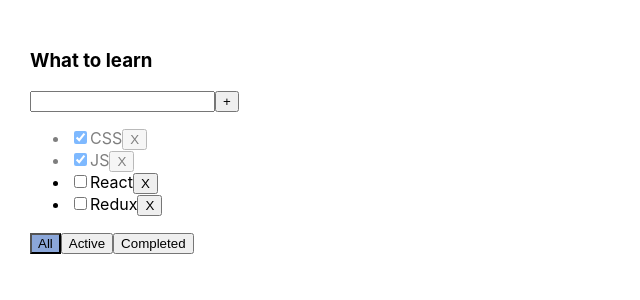
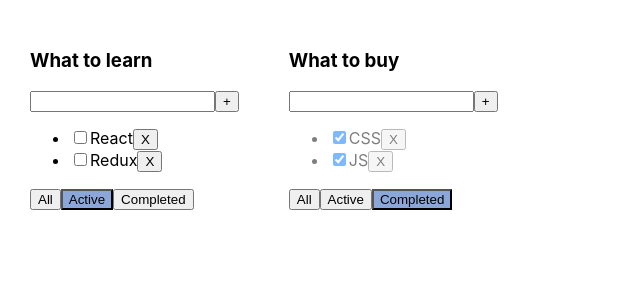
Before and after one commit to e1ing/todolist-ts, a React (Create React App) app: page / in a window 1280 px wide. Shown: the top 300 px of the page, without its empty margins (0-640 px from the left). Built offline with nearby package versions, Linux system fonts and the light colour scheme.

Commit message:
Filters for each tudulist work separately

```diff
--- a/src/App.tsx
+++ b/src/App.tsx
@@ -5,6 +5,12 @@
 import { v1 } from "uuid";
 
 export type FilterValuesType = "all" | "completed" | "active";
+
+type TodolistType = {
+  id: string;
+  title: string;
+  filter: FilterValuesType;
+};
 
 function App() {
   let [tasks, setTasks] = useState<Array<TaskType>>([
@@ -14,7 +20,10 @@
     { id: v1(), title: "Redux", isDone: false },
   ]);
 
-  let [filter, setFilter] = useState<FilterValuesType>("all");
+  let [todolists, setTodolist] = useState<Array<TodolistType>>([
+    { id: v1(), title: "What to learn", filter: "active" },
+    { id: v1(), title: "What to buy ", filter: "completed" },
+  ]);
 
   function removeTask(id: string) {
     let filteredTasks = tasks.filter((t) => t.id !== id);
@@ -22,24 +31,20 @@
   }
 
   function addTask(taskTitle: string) {
-    if(taskTitle.trim() === ""){
-      return
+    if (taskTitle.trim() === "") {
+      return;
     }
     let newTask = { id: v1(), title: taskTitle, isDone: false };
     let newTasks = [newTask, ...tasks];
     setTasks(newTasks);
   }
 
-  function changeFilter(value: FilterValuesType) {
-    setFilter(value);
+  function changeFilter(value: FilterValuesType, todolistId: string) {
+    let todolist = todolists.find(tl => tl.id===todolistId);
+    if(todolist) {
+      todolist.filter = value;
+      setTodolist([...todolists])
     }
-
-  let tasksForTodolist = tasks;
-  if (filter === "completed") {
-    tasksForTodolist = tasks.filter((t) => t.isDone === true);
-  }
-  if (filter === "active") {
-    tasksForTodolist = tasks.filter((t) => t.isDone === false);
   }
 
   function changeTaskStatus(taskId: string, isDone: boolean) {
@@ -47,20 +52,34 @@
     if (task) {
       task.isDone = isDone;
     }
-    setTasks([...tasks])
+    setTasks([...tasks]);
   }
 
   return (
     <div className="App">
+      {todolists.map((tl) => {
+        let tasksForTodolist = tasks;
+        if (tl.filter === "completed") {
+          tasksForTodolist = tasks.filter((t) => t.isDone === true);
+        }
+        if (tl.filter === "active") {
+          tasksForTodolist = tasks.filter((t) => t.isDone === false);
+        }
+
+        return (
           <Todolist
-        title="What to learn"
+            key={tl.id}
+            todolistId={tl.id}
+            title={tl.title}
             tasks={tasksForTodolist}
             removeTask={removeTask}
+            addTask={addTask}
+            changeTaskStatus={changeTaskStatus}
             changeFilter={changeFilter}
-        addTask={addTask}
-        changeTaskStatus = {changeTaskStatus}
-        filter={filter}
+            filter={tl.filter}
           />
+        );
+      })}
     </div>
   );
 }
--- a/src/Todolist.tsx
+++ b/src/Todolist.tsx
@@ -5,14 +5,14 @@
   id: string;
   title: string;
   isDone: boolean;
-
 };
 
 type TodolistPropsType = {
+  todolistId: string;
   title: string;
   tasks: Array<TaskType>;
   removeTask: (taskId: string) => void;
-  changeFilter: (value: FilterValuesType) => void;
+  changeFilter: (value: FilterValuesType, todolistId: string) => void;
   addTask: (taskTitle: string) => void;
   changeTaskStatus: (taskId: string, isDone: boolean) => void;
   filter: FilterValuesType;
@@ -20,30 +20,29 @@
 
 export function Todolist(props: TodolistPropsType) {
   let [taskTitle, setTaskTitle] = useState("");
-  let [error, setError] = useState<string|null>(null);
+  let [error, setError] = useState<string | null>(null);
 
   const onChangeHandler = (e: ChangeEvent<HTMLInputElement>) => {
     setTaskTitle(e.currentTarget.value);
   };
   const onKeyDownHandler = (e: KeyboardEvent<HTMLInputElement>) => {
-   setError(null)
+    setError(null);
     if (e.ctrlKey && e.keyCode === 13) {
       props.addTask(taskTitle);
       setTaskTitle("");
     }
   };
   const addTask = () => {
-   if(taskTitle.trim()!==""){
+    if (taskTitle.trim() !== "") {
       props.addTask(taskTitle.trim());
       setTaskTitle("");
-   } else {
+    } else {
       setError("Title is required");
-   }
-
+    }
   };
-  const onAllClickHandler = () => props.changeFilter("all");
-  const onActiveClickHandler = () => props.changeFilter("active");
-  const onCompletedClickHandler = () => props.changeFilter("completed");
+  const onAllClickHandler = () => props.changeFilter("all", props.todolistId);
+  const onActiveClickHandler = () => props.changeFilter("active", props.todolistId);
+  const onCompletedClickHandler = () => props.changeFilter("completed", props.todolistId);
 
   return (
     <div>
@@ -53,11 +52,10 @@
           value={taskTitle}
           onChange={onChangeHandler}
           onKeyDown={onKeyDownHandler}
-          className={ error ? "error": "" }
-
+          className={error ? "error" : ""}
         />
         <button onClick={addTask}>+</button>
-        {error && <div className= "error-message">{error}</div>}
+        {error && <div className="error-message">{error}</div>}
       </div>
       <ul>
         {props.tasks.map((task) => {
@@ -68,9 +66,9 @@
             props.changeTaskStatus(task.id, e.currentTarget.checked);
           };
           return (
-            <li key={task.id} className={task.isDone ? 'is-done' : ''}>
+            <li key={task.id} className={task.isDone ? "is-done" : ""}>
               <input
-                type='checkbox'
+                type="checkbox"
                 onChange={onChangeTaskHandler}
                 checked={task.isDone}
               />
@@ -81,9 +79,24 @@
         })}
       </ul>
       <div>
-        <button className={props.filter==='all' ? 'active-filter': ''} onClick={onAllClickHandler}>All</button>
-        <button  className={props.filter==='active' ? 'active-filter': ''} onClick={onActiveClickHandler}>Active</button>
-        <button  className={props.filter==='completed' ? 'active-filter': ''} onClick={onCompletedClickHandler}>Completed</button>
+        <button
+          className={props.filter === "all" ? "active-filter" : ""}
+          onClick={onAllClickHandler}
+        >
+          All
+        </button>
+        <button
+          className={props.filter === "active" ? "active-filter" : ""}
+          onClick={onActiveClickHandler}
+        >
+          Active
+        </button>
+        <button
+          className={props.filter === "completed" ? "active-filter" : ""}
+          onClick={onCompletedClickHandler}
+        >
+          Completed
+        </button>
       </div>
     </div>
   );
```
Lines whose indentation alone changed are shown as unchanged.
